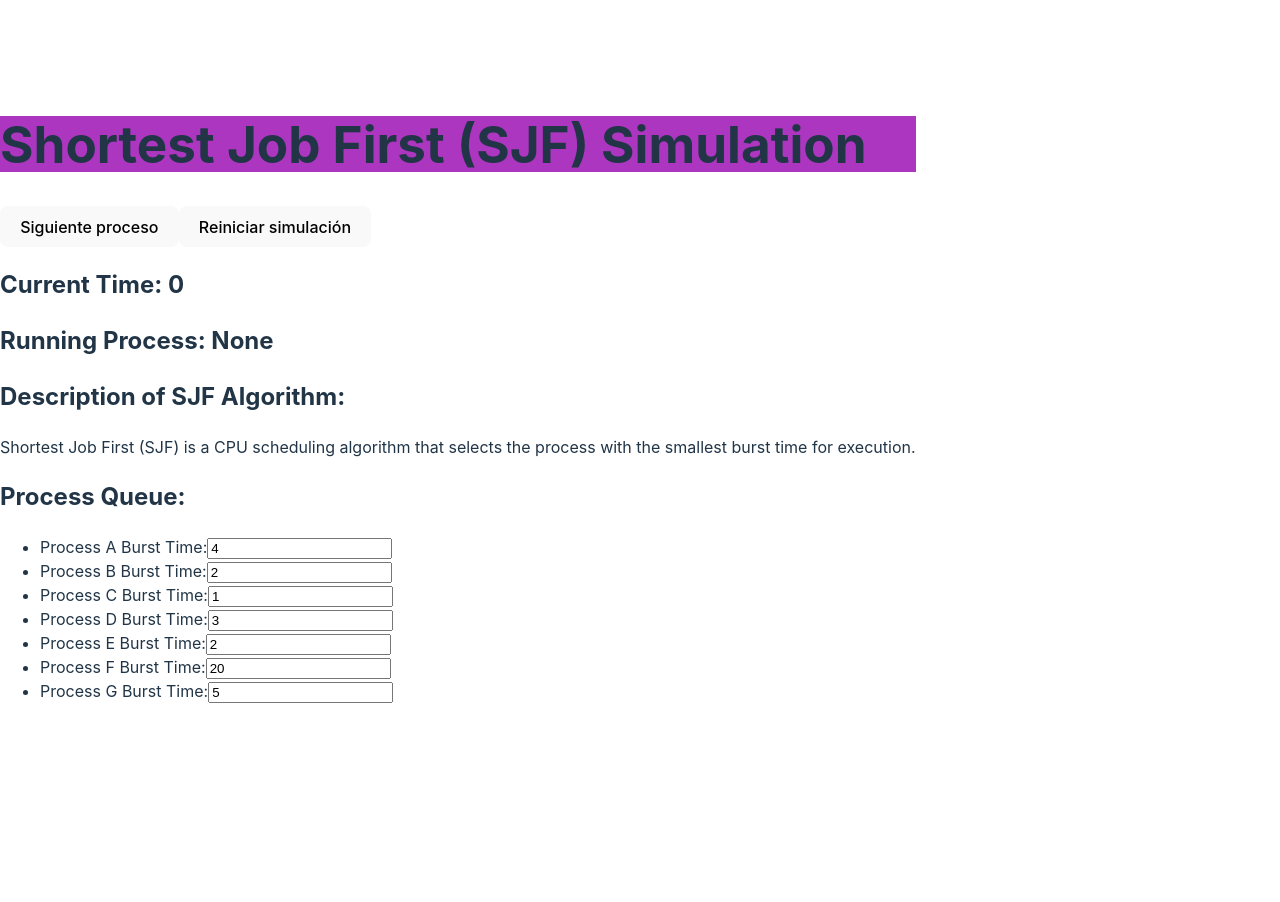
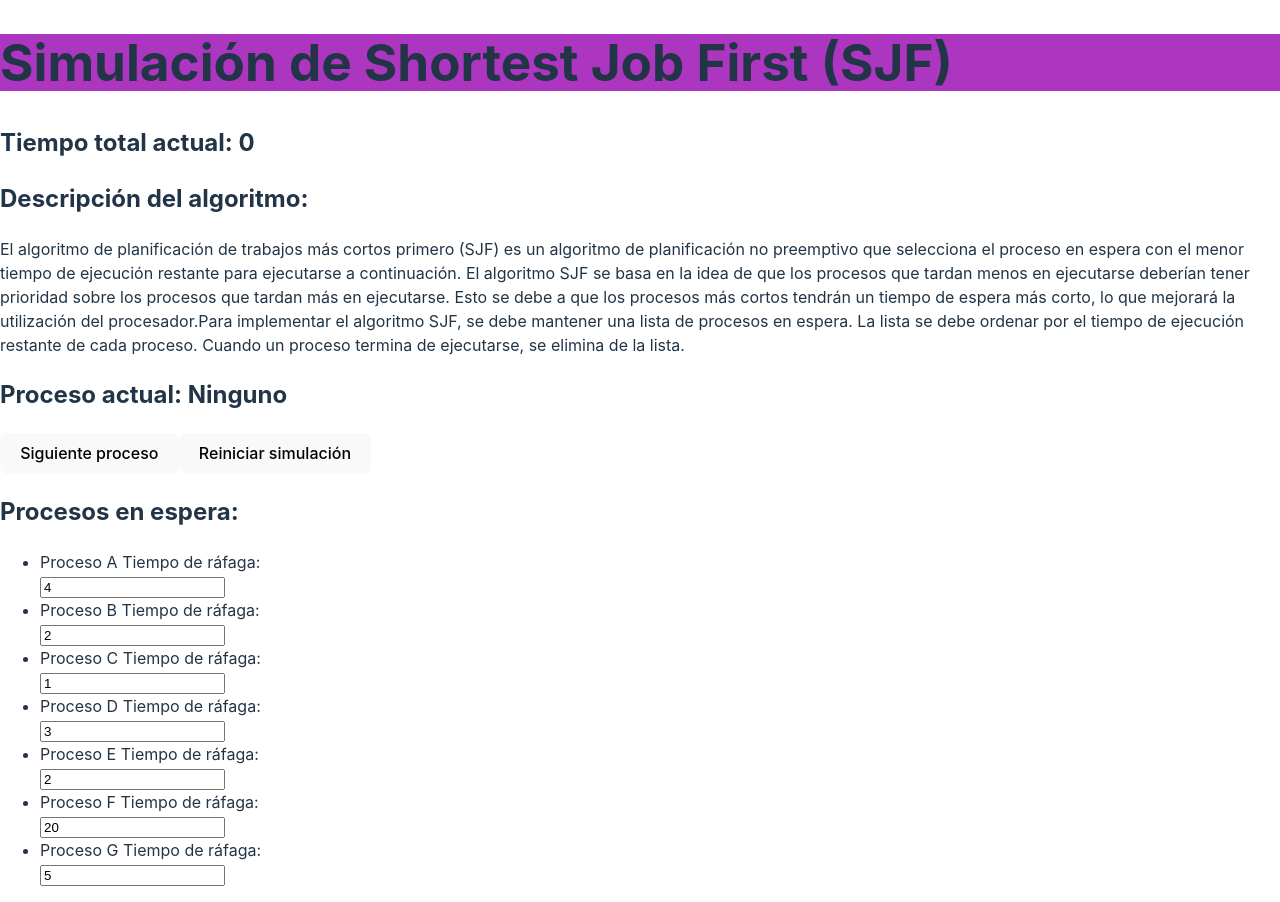
Before and after one commit to Sistemas-operativos-team/process-planning-algorithms, a React (Vite) app: page /sjf in a window 1280 px wide. Before the commit the page ends 800 px from the top, so only its background shows below. Built offline with nearby package versions, Linux system fonts and the light colour scheme.

Commit message:
project language changed

```diff
--- a/index.html
+++ b/index.html
@@ -1,5 +1,5 @@
 <!doctype html>
-<html lang="en">
+<html lang="es">
   <head>
     <meta charset="UTF-8" />
     <link rel="icon" href="/images/LogoPNG.png" />
--- a/src/components/ShortestJobFirst/ShortestJobFirst.jsx
+++ b/src/components/ShortestJobFirst/ShortestJobFirst.jsx
@@ -1,14 +1,14 @@
-import React, { useState, useEffect } from 'react';
+import React, { useState, useEffect } from "react";
 
 export const ShortestJobFirst = () => {
   const [processes, setProcesses] = useState([
-    { id: 1, name: 'Process A', arrivalTime: 0, burstTime: 4 },
-    { id: 2, name: 'Process B', arrivalTime: 0, burstTime: 2 },
-    { id: 3, name: 'Process C', arrivalTime: 0, burstTime: 1 },
-    { id: 4, name: 'Process D', arrivalTime: 0, burstTime: 3 },
-    { id: 5, name: 'Process E', arrivalTime: 0, burstTime: 2 },
-    { id: 6, name: 'Process F', arrivalTime: 0, burstTime: 20 },
-    { id: 7, name: 'Process G', arrivalTime: 0, burstTime: 5 },
+    { id: 1, name: "Proceso A", arrivalTime: 0, burstTime: 4 },
+    { id: 2, name: "Proceso B", arrivalTime: 0, burstTime: 2 },
+    { id: 3, name: "Proceso C", arrivalTime: 0, burstTime: 1 },
+    { id: 4, name: "Proceso D", arrivalTime: 0, burstTime: 3 },
+    { id: 5, name: "Proceso E", arrivalTime: 0, burstTime: 2 },
+    { id: 6, name: "Proceso F", arrivalTime: 0, burstTime: 20 },
+    { id: 7, name: "Proceso G", arrivalTime: 0, burstTime: 5 },
   ]);
 
   const [currentTime, setCurrentTime] = useState(0);
@@ -16,7 +16,7 @@ export const ShortestJobFirst = () => {
   const [isSimulationRunning, setIsSimulationRunning] = useState(false);
 
   const [description, setDescription] = useState(
-    'Shortest Job First (SJF) is a CPU scheduling algorithm that selects the process with the smallest burst time for execution.'
+    "El algoritmo de planificación de trabajos más cortos primero (SJF) es un algoritmo de planificación no preemptivo que selecciona el proceso en espera con el menor tiempo de ejecución restante para ejecutarse a continuación. El algoritmo SJF se basa en la idea de que los procesos que tardan menos en ejecutarse deberían tener prioridad sobre los procesos que tardan más en ejecutarse. Esto se debe a que los procesos más cortos tendrán un tiempo de espera más corto, lo que mejorará la utilización del procesador.Para implementar el algoritmo SJF, se debe mantener una lista de procesos en espera. La lista se debe ordenar por el tiempo de ejecución restante de cada proceso. Cuando un proceso termina de ejecutarse, se elimina de la lista."
   );
 
   const handleBurstTimeChange = (processId, newBurstTime) => {
@@ -76,25 +76,26 @@ export const ShortestJobFirst = () => {
 
   return (
     <div>
-      <h1>Shortest Job First (SJF) Simulation</h1>
-      <button onClick={startSimulation}>Siguiente proceso</button>
-      <button onClick={reloadPage}>Reiniciar simulación</button>
+      <h1>Simulación de Shortest Job First (SJF)</h1>
       <div>
-        <h2>Current Time: {currentTime}</h2>
-        <h2>
-          Running Process: {runningProcess ? runningProcess.name : 'None'}
-        </h2>
+        <h2>Tiempo total actual: {currentTime}</h2>
       </div>
       <div>
-        <h2>Description of SJF Algorithm:</h2>
+        <h2>Descripción del algoritmo:</h2>
         <p>{description}</p>
       </div>
       <div>
-        <h2>Process Queue:</h2>
+        <h2>
+          Proceso actual: {runningProcess ? runningProcess.name : "Ninguno"}
+        </h2>
+        <button onClick={startSimulation}>Siguiente proceso</button>
+        <button onClick={reloadPage}>Reiniciar simulación</button>
+        <h2>Procesos en espera:</h2>
         <ul>
           {processes.map((process) => (
             <li key={process.id}>
-              {process.name} Burst Time:
+              {process.name} Tiempo de ráfaga:
+              <br />
               <input
                 type="number"
                 value={process.burstTime}
```
